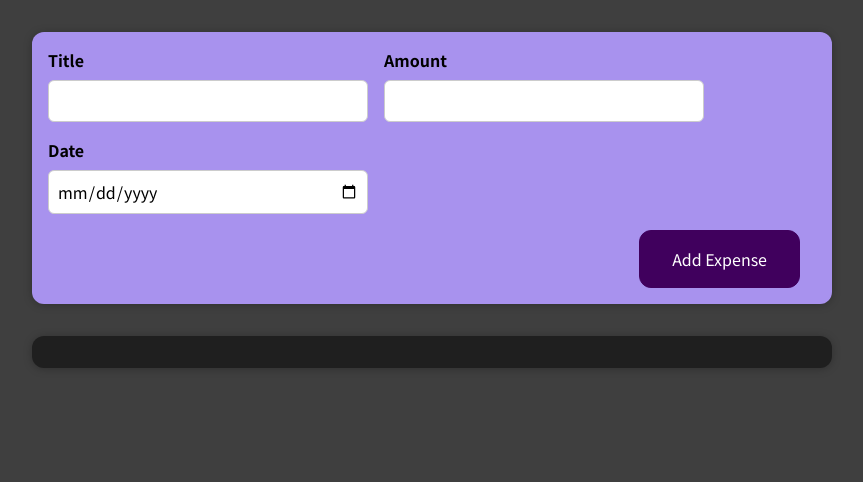
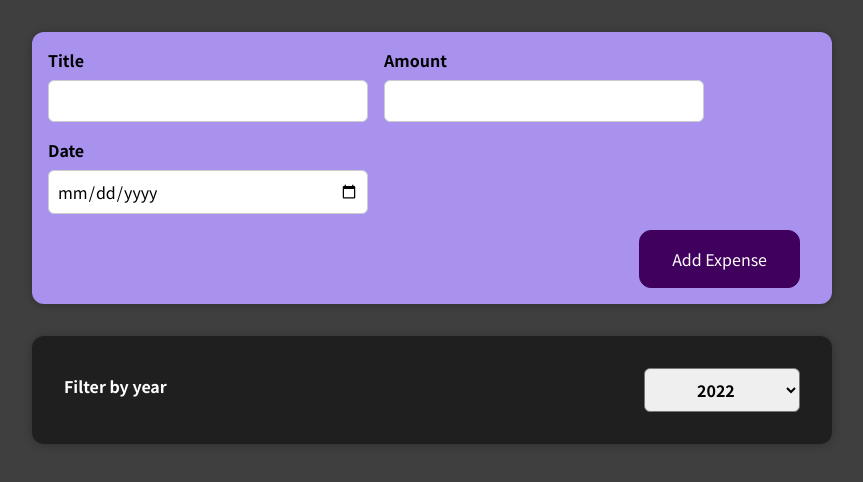
Before and after one commit to GabrielNunes12/testing-react, a React (Create React App) app: page / in a window 1280 px wide. Shown: the top 482 px of the page, without its empty margins (208-1071 px from the left). Built offline with nearby package versions, Linux system fonts and the light colour scheme.

Commit message:
feat(components/ExpenseFilter): adding filter to a project

```diff
--- a/src/App.js
+++ b/src/App.js
@@ -2,23 +2,32 @@
 import ExpenseItem from './components/ExpenseItem/ExpenseItem';
 import NewExpense from './components/NewExpense/NewExpense';
 import './Expenses.css';
+import ExpenseFilter from './components/ExpenseFilter/ExpenseFilter';
+import {useState} from 'react';
 
+const DUMMY_EXPENSES = [];
 function App() {
-  const expenses = [];
+  const [filteredYear, setFilteredYear] = useState('2020');
+
+  const [expenses, setExpenses] = useState(DUMMY_EXPENSES);
 
   const onSaveExpense = (expense) => {
-    const newExpense = {
-      id: expense.id,
-      title: expense.title,
-      amount: expense.amount,
-      date: new Date(expense.date),
-    }
-    expenses.push(newExpense);
+    setExpenses((prevExpense) => {
+      return [expense, ...prevExpense]
+    });
   }
+
+  const onGetYear = (year) => {
+    setFilteredYear(year);
+  }
+
   return (
     <>
       <NewExpense onSaveExpense={onSaveExpense}/>
       <Card className="expenses">
+        <div>
+          <ExpenseFilter selected={filteredYear} onGetYear={onGetYear} />
+        </div>
         <ExpenseItem expense={expenses}/>
       </Card>
     </>
--- /dev/null
+++ b/src/components/ExpenseFilter/ExpenseFilter.css
@@ -0,0 +1,24 @@
+.expenses-filter {
+  color: white;
+  padding: 0 1rem;
+}
+
+.expenses-filter__control {
+  display: flex;
+  width: 100%;
+  align-items: center;
+  justify-content: space-between;
+  margin: 1rem 0;
+}
+
+.expenses-filter label {
+  font-weight: bold;
+  margin-bottom: 0.5rem;
+}
+
+.expenses-filter select {
+  font: inherit;
+  padding: 0.5rem 3rem;
+  font-weight: bold;
+  border-radius: 6px;
+}
--- /dev/null
+++ b/src/components/ExpenseFilter/ExpenseFilter.js
@@ -0,0 +1,26 @@
+import React from 'react';
+import './ExpenseFilter.css';
+
+const ExpensesFilter = ({ onGetYear, selectedYear }) => {
+  const yearChangeHandler = (newYear) => {
+    onGetYear(newYear);
+  }
+  return (
+    <div className='expenses-filter'>
+      <div className='expenses-filter__control'>
+        <label>Filter by year</label>
+        <select
+          onChange={(event) => yearChangeHandler(event.target.value)}
+          value={selectedYear}
+        >
+          <option value='2022'>2022</option>
+          <option value='2021'>2021</option>
+          <option value='2020'>2020</option>
+          <option value='2019'>2019</option>
+        </select>
+      </div>
+    </div>
+  );
+};
+
+export default ExpensesFilter;
```
